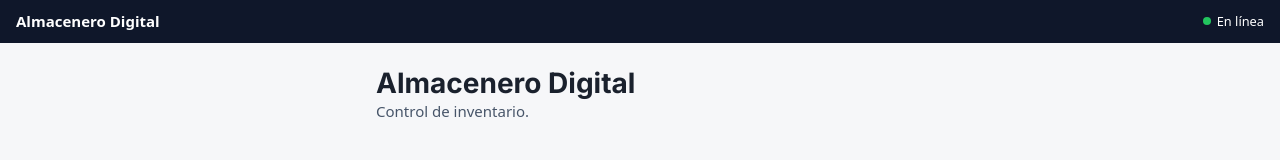
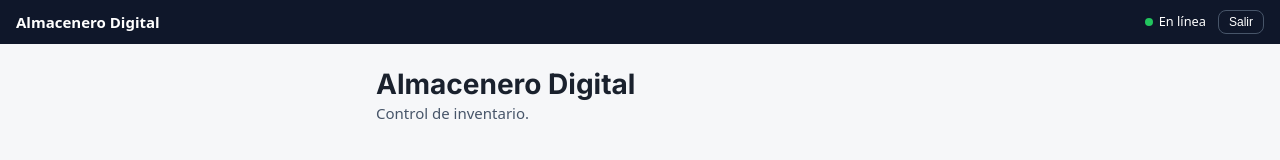
Before and after one commit to Carlosdantetadeo/GESTOR-DE-INVENTARIO, a Next.js app in the folder frontend/: page /auditoria in a window 1280 px wide. Shown: the top 160 px of the page. Built offline with nearby package versions, Linux system fonts and the light colour scheme; no server answers.

Commit message:
feat(auditoria): boton de cerrar sesion en el header del modulo
Co-Authored-By: Claude Opus 4.8 <noreply@anthropic.com>

```diff
--- a/frontend/app/auditoria/AuditoriaShell.js
+++ b/frontend/app/auditoria/AuditoriaShell.js
@@ -6,6 +6,7 @@
 //  - muestra estado online/offline y el badge de pendientes (FR-010)
 //  - arranca el motor de sync (flush en `online` y en arranque — FR-017)
 import { createContext, useContext, useEffect, useState, useCallback } from 'react'
+import { supabase } from '../../lib/supabase'
 import { getAuditoriaSession } from '../../lib/auditoria/auth'
 import { startSync, pendingCount } from '../../lib/auditoria/offline/syncEngine'
 
@@ -50,6 +51,11 @@ export default function AuditoriaShell({ children }) {
     }
   }, [refreshPending])
 
+  async function cerrarSesion() {
+    await supabase.auth.signOut()
+    window.location.href = '/login'
+  }
+
   const value = { session, online, pending, refreshPending }
 
   return (
@@ -77,6 +83,15 @@ export default function AuditoriaShell({ children }) {
               }} />
               {online ? 'En línea' : 'Sin conexión'}
             </span>
+            <button
+              onClick={cerrarSesion}
+              style={{
+                background: 'transparent', border: '1px solid #475569', color: '#fff',
+                borderRadius: 8, padding: '4px 10px', cursor: 'pointer', fontSize: '0.75rem',
+              }}
+            >
+              Salir
+            </button>
           </span>
         </header>
         {children}
```
